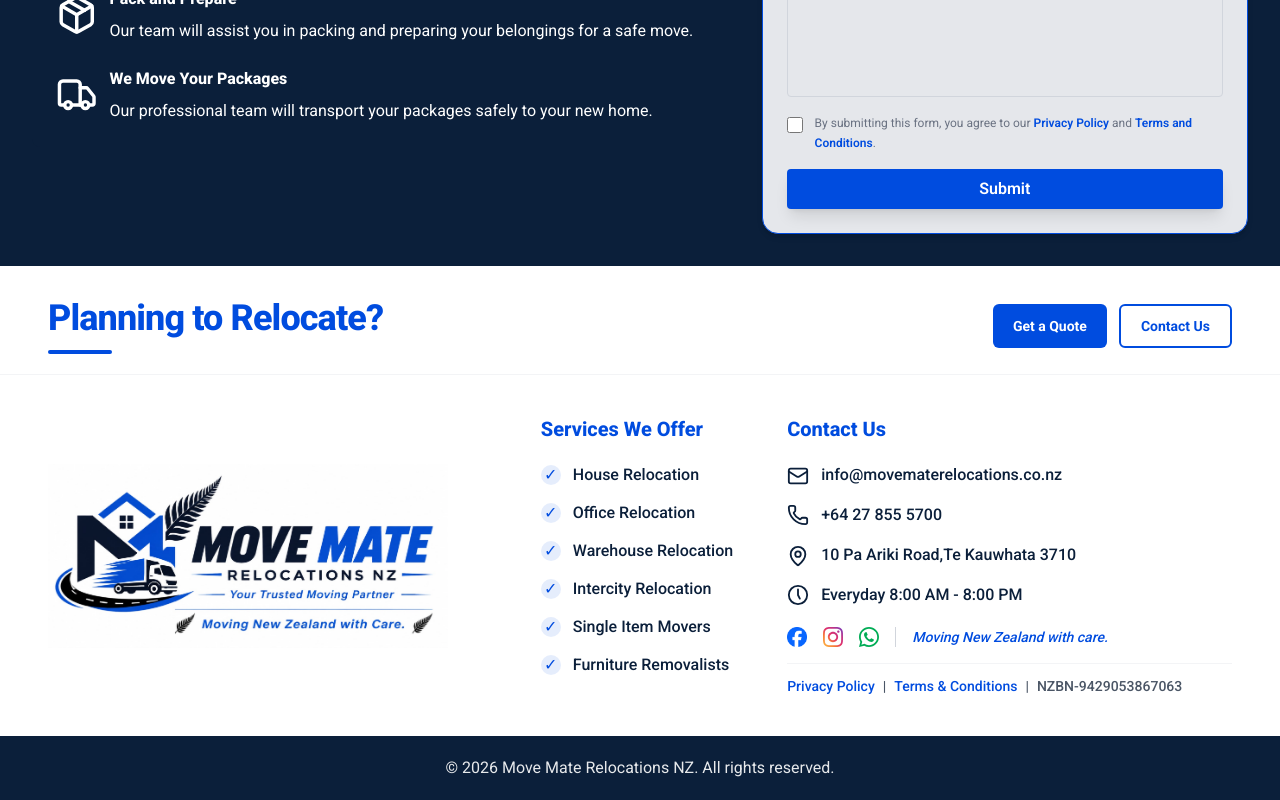
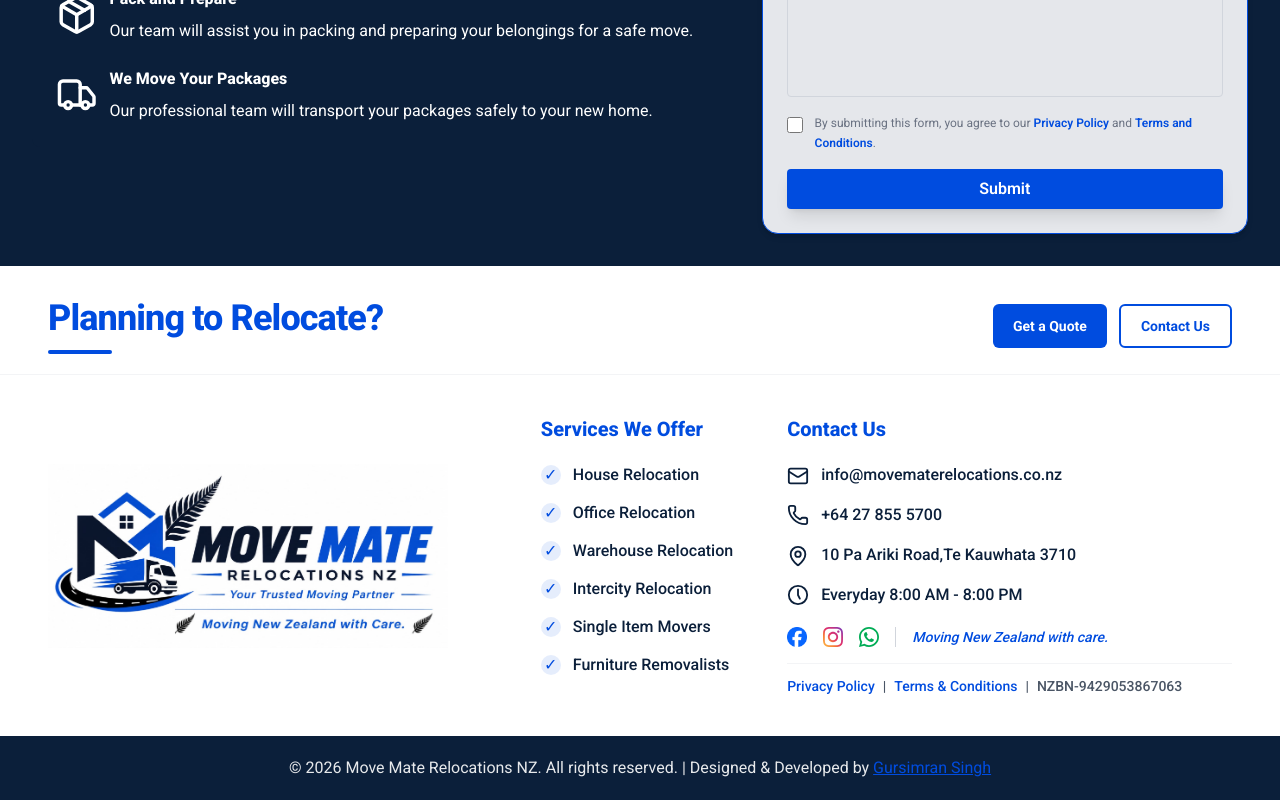
Before and after one commit to Gursimran-Singh-dcsa/move-mate, a Next.js app: page / in a window 1280 px wide. Shown: the part 3193-3993 px from the top of the page. Built offline with nearby package versions, Linux system fonts and the light colour scheme.

Commit message:
Add: changes

```diff
--- a/shared/components/footer.tsx
+++ b/shared/components/footer.tsx
@@ -268,7 +268,15 @@
         <div className="max-w-7xl mx-auto px-5 sm:px-8 py-5 text-center">
           <p className="text-xs sm:text-sm md:text-base text-white/90">
             © {new Date().getFullYear()} Move Mate Relocations NZ. All rights
-            reserved.
+            reserved. | Designed & Developed by{" "}
+            <a
+              href="https://gursimran.in"
+              target="_blank"
+              rel="noopener noreferrer"
+              className="text-primary underline"
+            >
+              Gursimran Singh
+            </a>
           </p>
         </div>
       </footer>
```
